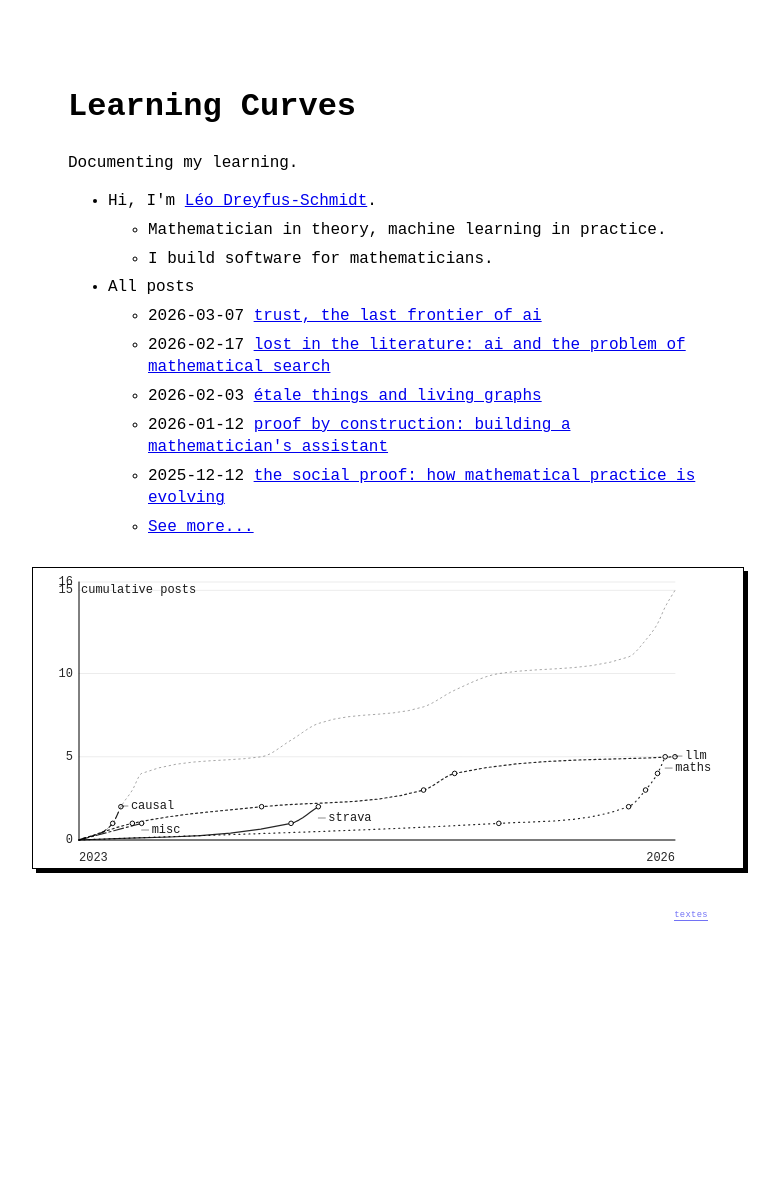
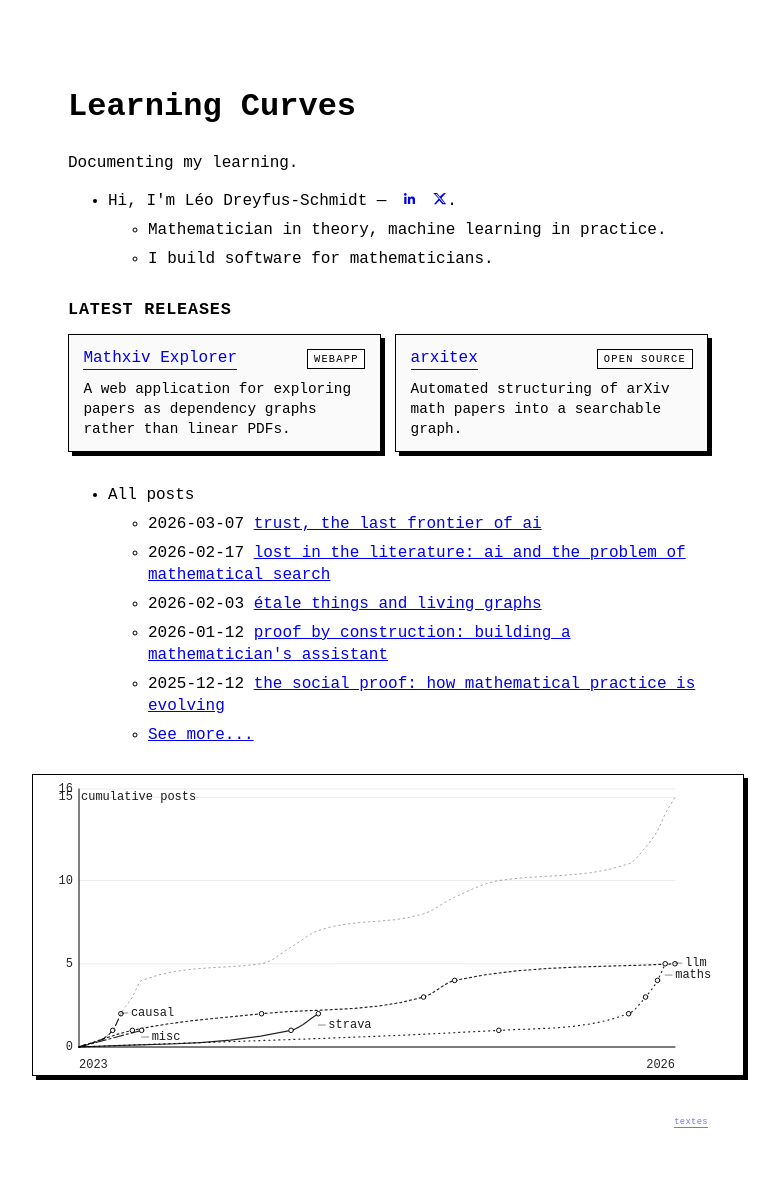
Before and after one commit to dsleo/dsleo.github.io, a Jekyll site: the page built from index.md, in a window 1280 px wide. Shown: the whole page, without its empty margins (252-1031 px from the left). Built offline with Jekyll 4.4.1, drawn with Linux system fonts in a browser that asks for light colours; before the commit the page ends 985 px from its top, so only the background shows below that.

Commit message:
add new released + linkedin and twitter icons

```diff
--- a/_config.yml
+++ b/_config.yml
@@ -27,6 +27,7 @@ url: http://dsleo.github.io # the base hostname & protocol for your site, e.g. h
 baseurl: "" # the subpath of your site, e.g. /blog
 description: > # this means to ignore newlines until "baseurl:"
  Documenting my learning.
+encoding: UTF-8
 # description for head meta (Google search and feed.xml)
 goat_counter: dsleo
 
--- a/_data/menu.yml
+++ b/_data/menu.yml
@@ -3,7 +3,7 @@
 
 
 entries:
-  - title: Hi, I'm  <a href="https://www.linkedin.com/in/leodreyfusschmidt/">Léo Dreyfus-Schmidt</a>.
+  - title: Hi, I'm Léo Dreyfus-Schmidt — <a class="social-link" href="https://www.linkedin.com/in/leodreyfusschmidt/" aria-label="LinkedIn"><svg class="social-icon" viewBox="0 0 24 24" role="img" aria-hidden="true"><path d="M20.45 20.45h-3.55v-5.57c0-1.33-.02-3.05-1.86-3.05-1.86 0-2.14 1.45-2.14 2.95v5.67H9.35V9h3.41v1.56h.05c.48-.9 1.65-1.86 3.39-1.86 3.63 0 4.3 2.39 4.3 5.5v6.25zM5.34 7.43a2.06 2.06 0 1 1 0-4.12 2.06 2.06 0 0 1 0 4.12zM7.12 20.45H3.56V9h3.56v11.45z"/></svg></a> <a class="social-link" href="https://x.com/dsleo" aria-label="X"><svg class="social-icon" viewBox="0 0 24 24" role="img" aria-hidden="true"><path d="M18.9 3H22l-7.03 8.02L22.3 21h-5.98l-4.69-6.15L6.1 21H3l7.52-8.59L2 3h6.14l4.25 5.58L18.9 3zm-1.1 16h1.69L7.36 4.9H5.57L17.8 19z"/></svg></a>.
     entries:
       - title: Mathematician in theory, machine learning in practice.
       - title: I build software for mathematicians.
--- /dev/null
+++ b/_data/releases.yml
@@ -0,0 +1,12 @@
+- title: The adjoint
+  url: https://adjoint.vercel.app/
+  label: demo
+  description: An AI-assisted workspace for exploring and iterating on mathematical ideas.
+- title: arxitex
+  url: https://github.com/turnstilelabs/arxitex
+  label: open source
+  description: Automated structuring of arXiv math papers into a searchable graph.
+- title: Mathxiv Explorer
+  url: https://huggingface.co/spaces/turnstilelabs/mathxiv-explorer
+  label: webapp
+  description: A web application for exploring papers as dependency graphs rather than linear PDFs.
--- a/_layouts/home.html
+++ b/_layouts/home.html
@@ -8,7 +8,36 @@ layout: default
   {%-endif-%}
 </header>
 
-{%-include menu_item.html collection=site.data.menu.entries-%}
+{%- assign home_entries = site.data.menu.entries -%}
+{%- assign intro_entries = home_entries | slice: 0, 1 -%}
+{%- assign rest_entries = home_entries | slice: 1, 50 -%}
+
+{%-include menu_item.html collection=intro_entries-%}
+
+<section class="home-releases" aria-labelledby="home-releases-title">
+  <div class="home-releases-header">
+    <h2 id="home-releases-title">Latest releases</h2>
+  </div>
+  <div id="homeReleases" class="home-releases-grid" role="list"></div>
+  <noscript>
+    <ul class="home-releases-grid">
+      {%- for release in site.data.releases -%}
+      <li class="release-card">
+        <div class="release-card-header">
+          <a class="release-title" href="{{ release.url }}">{{ release.title }}</a>
+          <span class="release-tag">{{ release.label }}</span>
+        </div>
+        <p class="release-desc">{{ release.description }}</p>
+      </li>
+      {%- endfor -%}
+    </ul>
+  </noscript>
+  <script type="application/json" id="homeReleasesData">
+    {{ site.data.releases | jsonify }}
+  </script>
+</section>
+
+{%-include menu_item.html collection=rest_entries-%}
 
 {{ content }}
 
--- a/_sass/no-style-please.scss
+++ b/_sass/no-style-please.scss
@@ -182,6 +182,80 @@ blockquote {
   margin-top: 1.75rem;
 }
 
+// Latest releases block on the homepage
+.home-releases {
+  margin: 1.75rem 0 2rem;
+}
+
+.home-releases-header {
+  display: flex;
+  flex-wrap: wrap;
+  gap: 0.35rem 1rem;
+  align-items: baseline;
+  justify-content: space-between;
+  margin-bottom: 0.75rem;
+}
+
+.home-releases-header h2 {
+  margin: 0;
+  font-size: 1.05rem;
+  letter-spacing: 0.05em;
+  text-transform: uppercase;
+}
+
+.home-releases-grid {
+  display: grid;
+  grid-template-columns: 1fr;
+  gap: 0.9rem;
+  list-style: none;
+  padding: 0;
+  margin: 0;
+}
+
+@media (min-width: 720px) {
+  .home-releases-grid {
+    grid-template-columns: repeat(2, minmax(0, 1fr));
+  }
+}
+
+.release-card {
+  border: thin solid black;
+  background: #fafafa;
+  box-shadow: 4px 4px 0 0 black;
+  padding: 0.75rem 0.9rem;
+}
+
+.release-card-header {
+  display: flex;
+  flex-wrap: wrap;
+  align-items: baseline;
+  justify-content: space-between;
+  gap: 0.35rem 0.75rem;
+}
+
+.release-title {
+  text-decoration: none;
+  border-bottom: 1px solid currentColor;
+}
+
+.release-title:hover {
+  opacity: 0.85;
+}
+
+.release-tag {
+  font-size: 0.65rem;
+  letter-spacing: 0.12em;
+  text-transform: uppercase;
+  border: 1px solid black;
+  padding: 0.1rem 0.35rem;
+  background: white;
+}
+
+.release-desc {
+  margin: 0.55rem 0 0;
+  font-size: 0.9rem;
+}
+
 // Give the homepage viz a bit more horizontal room than the main text column.
 // This reduces early overlap between curves while keeping the rest of the page narrow.
 .home-viz {
@@ -233,3 +307,20 @@ img {
   display: block;
   margin: 0 auto;
 }
+
+.social-link {
+  display: inline-flex;
+  align-items: center;
+  text-decoration: none;
+  border-bottom: 0;
+  margin-left: 0.35rem;
+  line-height: 1;
+  vertical-align: -0.1em;
+}
+
+.social-icon {
+  width: 0.95rem;
+  height: 0.95rem;
+  display: block;
+  fill: currentColor;
+}
--- a/assets/css/main.scss
+++ b/assets/css/main.scss
@@ -1,4 +1,5 @@
 ---
 ---
 
+@charset "UTF-8";
 @import "no-style-please";
--- /dev/null
+++ b/assets/css/style.scss
@@ -0,0 +1,5 @@
+---
+---
+
+@charset "UTF-8";
+/* Override theme style.scss to avoid encoding issues. */
--- /dev/null
+++ b/assets/js/home-releases.js
@@ -0,0 +1,51 @@
+(function () {
+  var dataTag = document.getElementById("homeReleasesData");
+  var container = document.getElementById("homeReleases");
+  if (!dataTag || !container) return;
+
+  var releases = [];
+  try {
+    releases = JSON.parse(dataTag.textContent || "[]");
+  } catch (e) {
+    return;
+  }
+
+  if (!Array.isArray(releases) || releases.length === 0) return;
+
+  for (var i = releases.length - 1; i > 0; i--) {
+    var j = Math.floor(Math.random() * (i + 1));
+    var temp = releases[i];
+    releases[i] = releases[j];
+    releases[j] = temp;
+  }
+
+  var picks = releases.slice(0, 2);
+  var html = picks
+    .map(function (release) {
+      var title = release.title || "Untitled";
+      var url = release.url || "#";
+      var label = release.label || "release";
+      var description = release.description || "";
+
+      return (
+        "<div class=\"release-card\" role=\"listitem\">" +
+        "<div class=\"release-card-header\">" +
+        "<a class=\"release-title\" href=\"" +
+        url +
+        "\">" +
+        title +
+        "</a>" +
+        "<span class=\"release-tag\">" +
+        label +
+        "</span>" +
+        "</div>" +
+        "<p class=\"release-desc\">" +
+        description +
+        "</p>" +
+        "</div>"
+      );
+    })
+    .join("");
+
+  container.innerHTML = html;
+})();
--- a/index.md
+++ b/index.md
@@ -2,4 +2,5 @@
 layout: home
 custom_js:
   - home-curves
+  - home-releases
 ---
```
